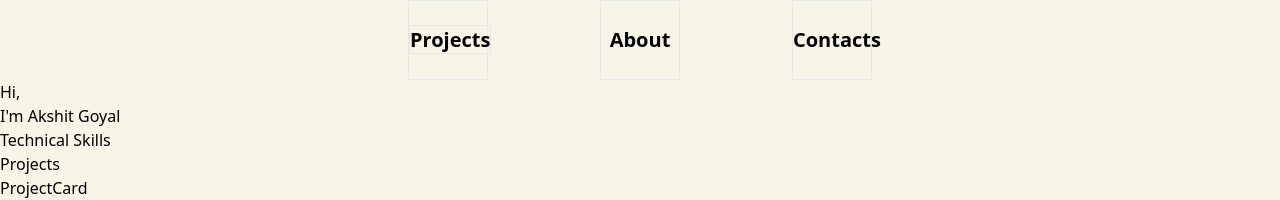
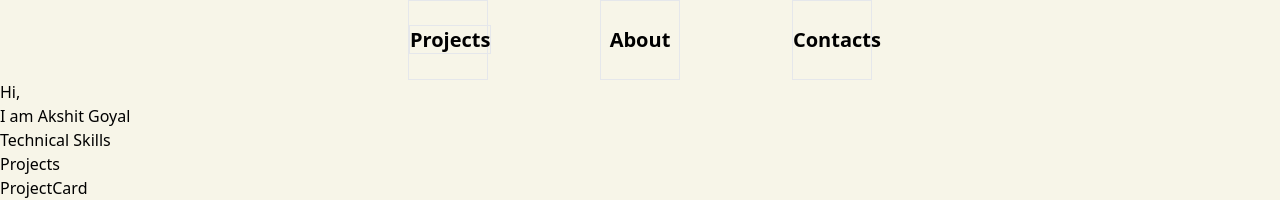
Before and after one commit to krystln/portfolio, a Next.js app: page / in a window 1280 px wide. Shown: the top 200 px of the page. Built offline with nearby package versions, Linux system fonts and the light colour scheme.

Commit message:
Build Error removal

```diff
--- a/app/page.tsx
+++ b/app/page.tsx
@@ -10,7 +10,7 @@ const Home = () => {
 
       <section className="w-full">
         <div>Hi,</div>
-        <div>I'm Akshit Goyal</div>
+        <div>I am Akshit Goyal</div>
       </section>
 
       <section className="w-full">
```
